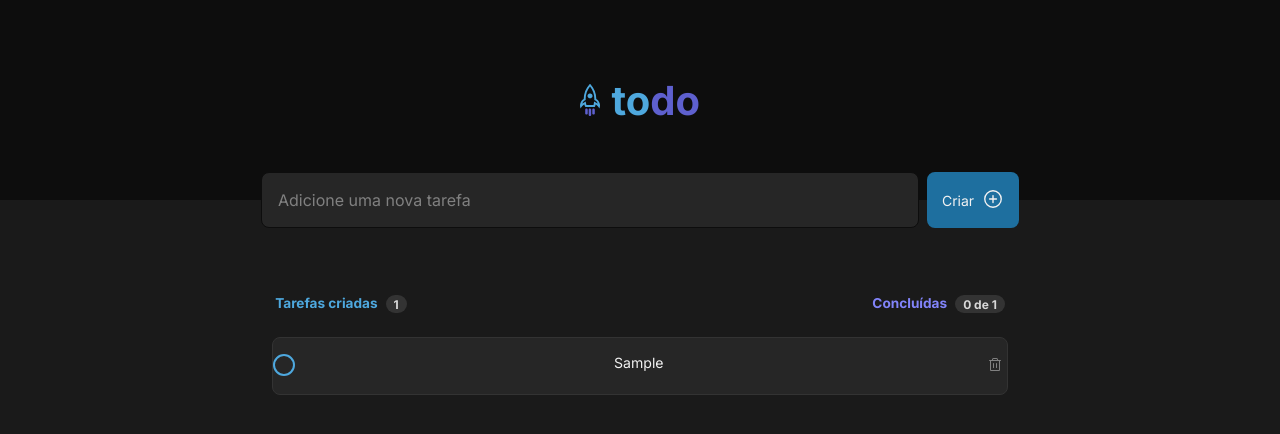
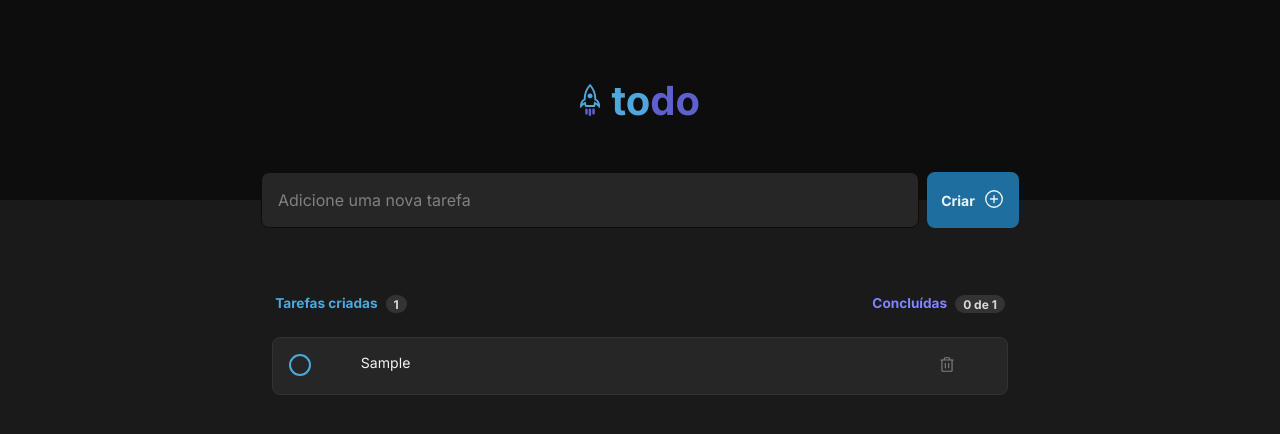
Before and after one commit to hevelinlima/todo-list, a React (Vite) app: page / in a window 1280 px wide. Both pictures are taken after typing "Sample" into the empty fields and a click on the button "Criar". Shown: the top 434 px of the page. Built offline with nearby package versions, Linux system fonts and the light colour scheme.

Commit message:
add README.md file

```diff
--- a/src/components/List/Tasks.module.css
+++ b/src/components/List/Tasks.module.css
@@ -1,6 +1,6 @@
 .task {
   margin-top: 1.5rem;
-  max-width: 47.375rem;
+  max-width: 46rem;
   width: auto;
   min-height: 3rem;
   height: auto;
@@ -15,12 +15,16 @@
 }
 
 .container {
-  display: flex;
-  justify-content: space-between;
-  padding: 0 1rem;
+  display: grid;
+  grid-template-columns: 1fr 10fr 1fr;
+  align-items: flex-start;
   gap: 1rem;
 
-  padding: 1rem 0;
+  padding: 1rem;
+}
+
+.container label {
+  grid-column: 1/2;
 }
 
 .container label input[type="checkbox"] {
@@ -58,11 +62,14 @@
 
 .taskText {
   color: var(--gray-100);
-  max-width: 39rem;
+
+  width: auto;
 
   font-size: 0.88rem;
   overflow: hidden;
   word-wrap: break-word;
+
+  grid-column: 2/3;
 }
 
 .checked-taskText {
@@ -74,18 +81,14 @@
   background-color: transparent;
   color: var(--gray-300);
   border: 0;
+  border-radius: 4px;
   width: 1.5rem;
   height: 1.5rem;
-  border-radius: 4px;
+
+  grid-column: 3/4;
 }
 
 .container button:hover {
   color: var(--danger-warning);
   background-color: var(--gray-400);
 }
-
-@media (max-width: 768px) {
-  .taskText {
-    max-width: 10rem;
-  }
-}
--- a/src/components/List/Tasks.tsx
+++ b/src/components/List/Tasks.tsx
@@ -39,7 +39,7 @@ export function Tasks({data, onDeleteTask, onToggleTask}: TasksProps){
           {data.content}
         </p>
         <button onClick={handleDeleteTask} title="Deletar tarefa">
-          <Trash size={16} />
+          <Trash size={18} />
         </button>
       </div>
     </div>
--- a/src/components/TaskBar.module.css
+++ b/src/components/TaskBar.module.css
@@ -64,6 +64,7 @@
   gap: 0.5rem;
 
   font-family: "Inter", sans-serif;
+  font-weight: bold;
   font-size: 14px;
 }
 
```
Also changed, not shown: src/assets/preview1.jpg (added), 1 other file (tests, documents, lock files or other folders).
